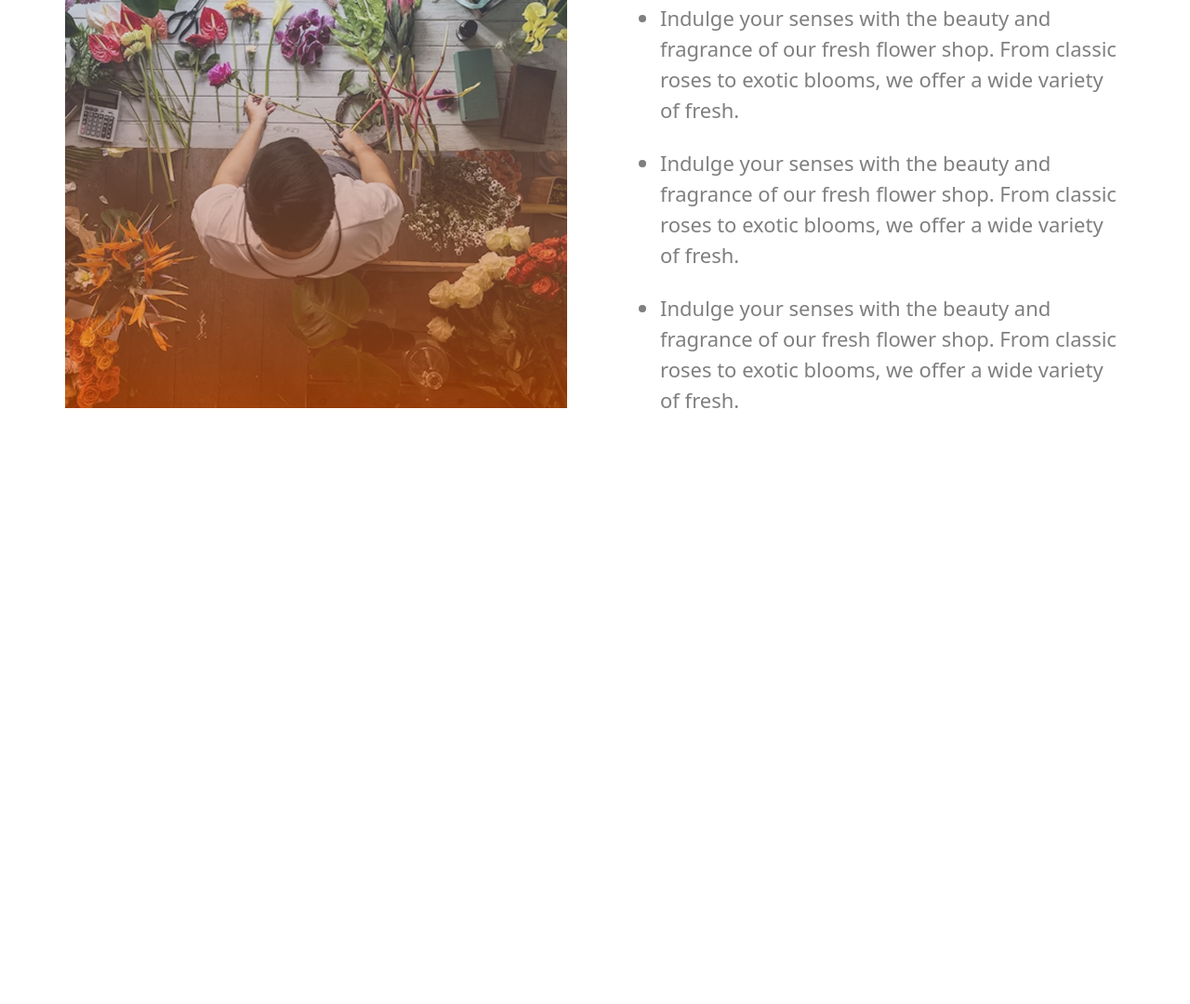
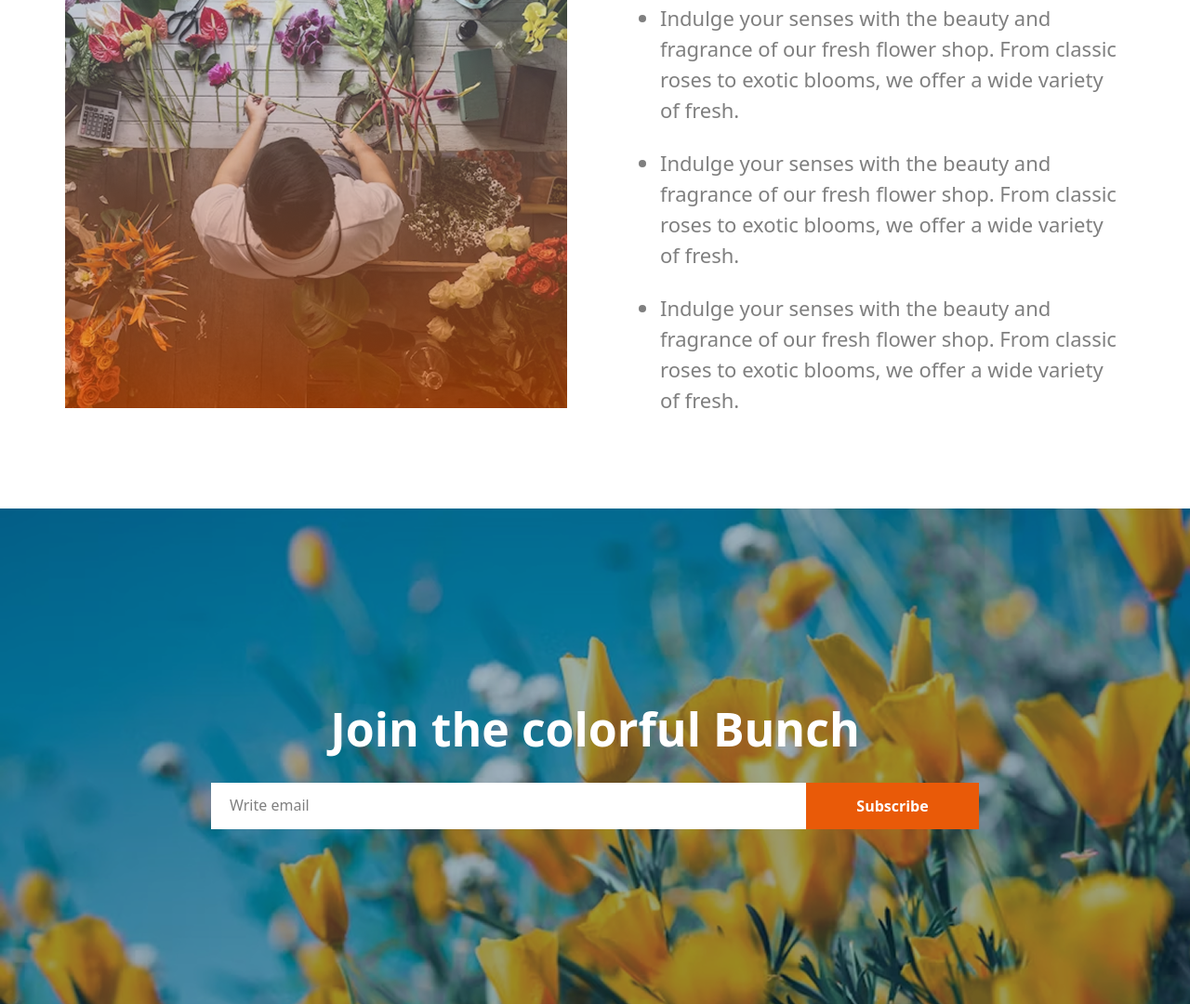
Before and after one commit to Mugdho06/Assignment-002, a plain HTML site: page index.html in a window 1280 px wide. Shown: the part 2220-3300 px from the top of the page at 93% size. Before the commit the page ends 2667 px from the top, so only its background shows below. Drawn offline with nearby package versions, Linux system fonts and the light colour scheme.

Commit message:
Add Join section

```diff
--- a/index.html
+++ b/index.html
@@ -7,6 +7,7 @@
     <script src="https://cdn.jsdelivr.net/npm/@tailwindcss/browser@4"></script>
 
     <link rel="stylesheet" href="https://cdnjs.cloudflare.com/ajax/libs/font-awesome/7.0.0/css/all.min.css" integrity="sha512-DxV+EoADOkOygM4IR9yXP8Sb2qwgidEmeqAEmDKIOfPRQZOWbXCzLC6vjbZyy0vPisbH2SyW27+ddLVCN+OMzQ==" crossorigin="anonymous" referrerpolicy="no-referrer" />
+    <link rel="stylesheet" href="./Styles/other-style.css">
 </head>
 <body>
     <nav class="flex justify-between items-center max-w-[1140px] h-[71px] m-auto mt-[24px] ">
@@ -101,6 +102,25 @@
 
         </section>
 
+        <!-- Join section -->
+
+        <section>
+            <div style="background-image: url(./assets/news-letter-bg.png); height: 533px; width: 100%;background-size: cover; margin-top: 100px;">
+
+                <h1 style="font-size: 50px;font-weight: 700;  color: #FFFFFF; text-align: center; padding-top: 200px; padding-bottom: 20px;">Join the colorful Bunch</h1>
+                <div style="display: flex; align-items: center;justify-content: center;">
+                    <div style="font-weight: 400;padding: 12px 20px 8px 20px; background-color: #FFFFFF;width: 640px; height: 50px;">
+                        <input type="email" name="" id="" placeholder="Write email ">
+                    </div>
+                    <div>
+                        <button style="background-color: #E95A08; color: #FFFFFF;height: 50px;font-weight: 600; width: 186px;">Subscribe</button>
+                    </div>
+                </div>
+            </div>
+
+            <!-- <img style="width:100%; height: 533px;" src="./assets/news-letter-bg.png" alt=""> -->
+        </section>
+
     </header>
 
 
```
Also changed, not shown: Styles/style.css (+13 -0 lines), Styles/other-style.css (added).
